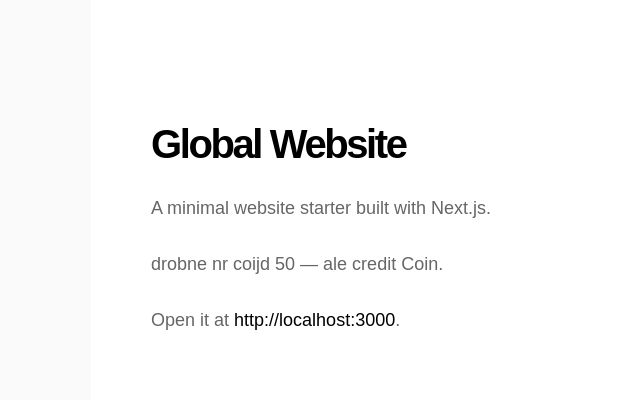
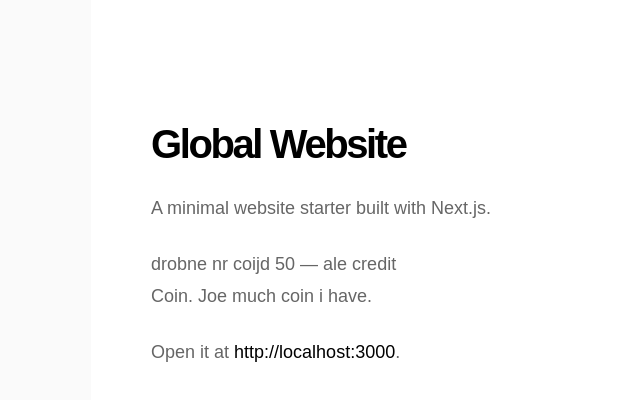
Before and after one commit to InfinityFreakUniverseBoy/global-website, a Next.js app: page / in a window 1280 px wide. Shown: the top 400 px of the page, without its empty margins (149-789 px from the left). Built offline with nearby package versions, Linux system fonts and the light colour scheme.

Commit message:
Add additional coin text to homepage
Co-authored-by: InfinityFreakUniverseBoy <321112098+InfinityFreakUniverseBoy@users.noreply.github.com>

```diff
--- a/src/app/page.tsx
+++ b/src/app/page.tsx
@@ -10,7 +10,7 @@ export default function Home() {
         <div className={styles.intro}>
           <h1>Global Website</h1>
           <p>A minimal website starter built with Next.js.</p>
-          <p>drobne nr coijd 50 — ale credit Coin.</p>
+          <p>drobne nr coijd 50 — ale credit Coin. Joe much coin i have.</p>
           <p>
             {isDevelopment ? (
               <>
```
